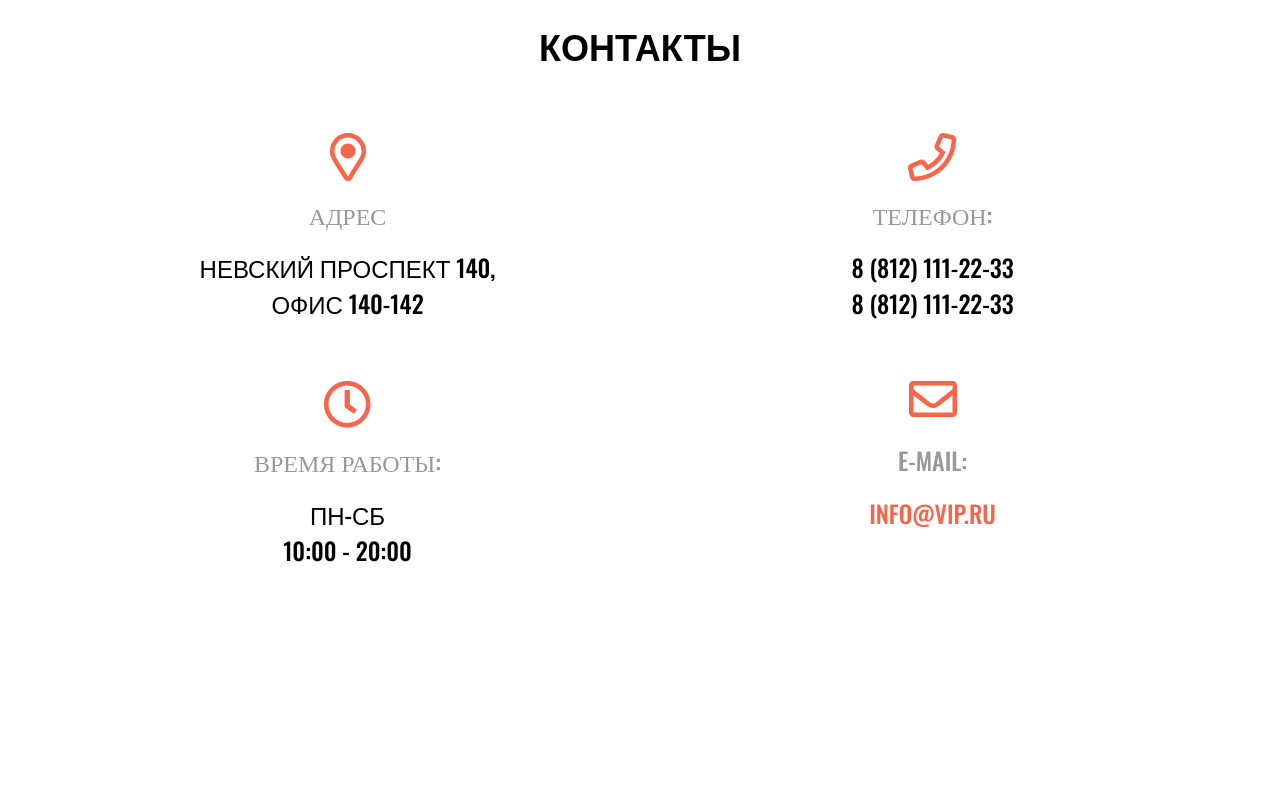
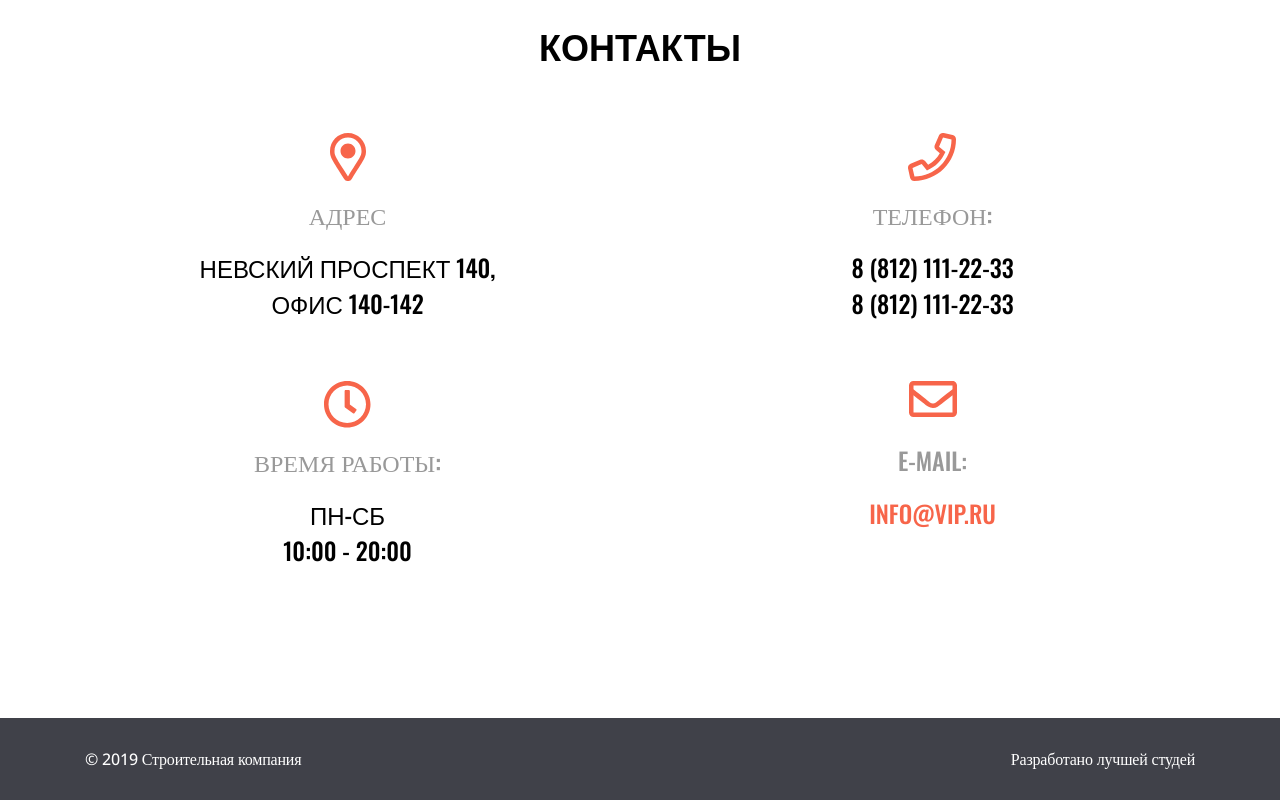
Before and after one commit to Kuznelig/russian-projects, a plain HTML site: page index.html in a window 1280 px wide. Shown: the part 7429-8229 px from the top of the page. Before the commit the page ends 8147 px from the top, so only its background shows below. Drawn offline with nearby package versions, Linux system fonts and the light colour scheme.

Commit message:
fourth-commit

```diff
--- a/css/style.css
+++ b/css/style.css
@@ -822,3 +822,44 @@ a.email {
         gap: 80px;
     }
 }
+
+.page-footer {
+    background-color: var(--dark-color)
+}
+
+.page-footer .container {
+    display: flex;
+    justify-content: space-between;
+    padding-top: 30px;
+    padding-bottom: 30px;
+}
+
+.page-footer p {
+    color: #FFFFFF;
+    font-family: Open Sans;
+    font-size: 16px;
+    line-height: 22px;
+    letter-spacing: -0.2px;
+}
+
+@media screen and (max-width: 1280px) {
+    .page-footer {
+        padding-right: 30px;
+        padding-left: 30px;
+    }
+}
+
+@media screen and (max-width: 768px) {
+    .page-footer {
+        padding-right: 15px;
+        padding-left: 15px;
+    }
+
+    .page-footer .container {
+        gap: 30px;
+    }
+
+    .page-footer p {
+        text-align: center;
+    }
+}
--- a/index.html
+++ b/index.html
@@ -406,5 +406,11 @@
         </ul>
       </div>
     </section>
+    <footer class="page-footer">
+      <div class="container">
+        <p>© 2019 Строительная компания</p>
+        <p>Разработано лучшей студей</p>
+      </div>
+    </footer>
   </body>
 </html>
```
